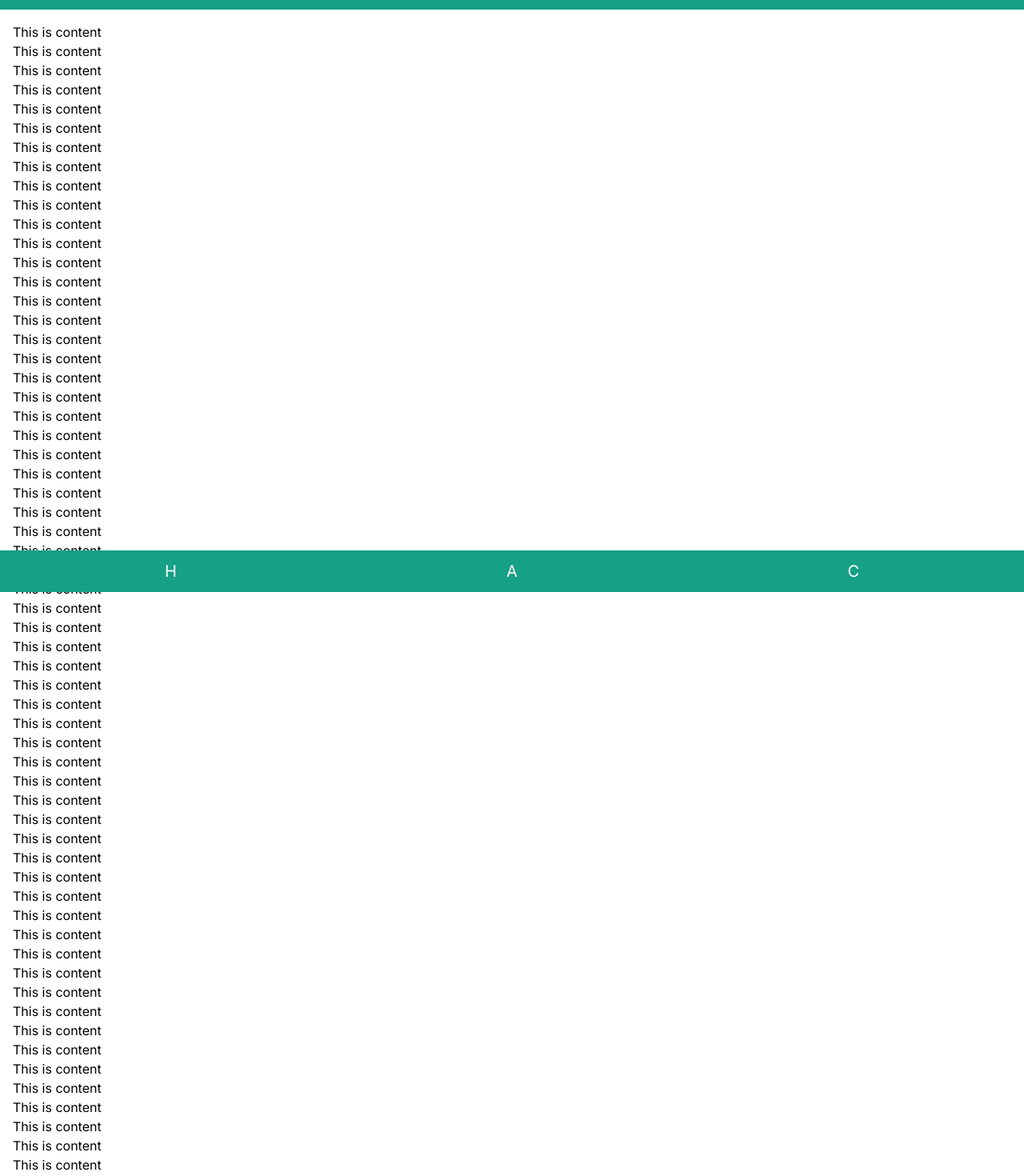
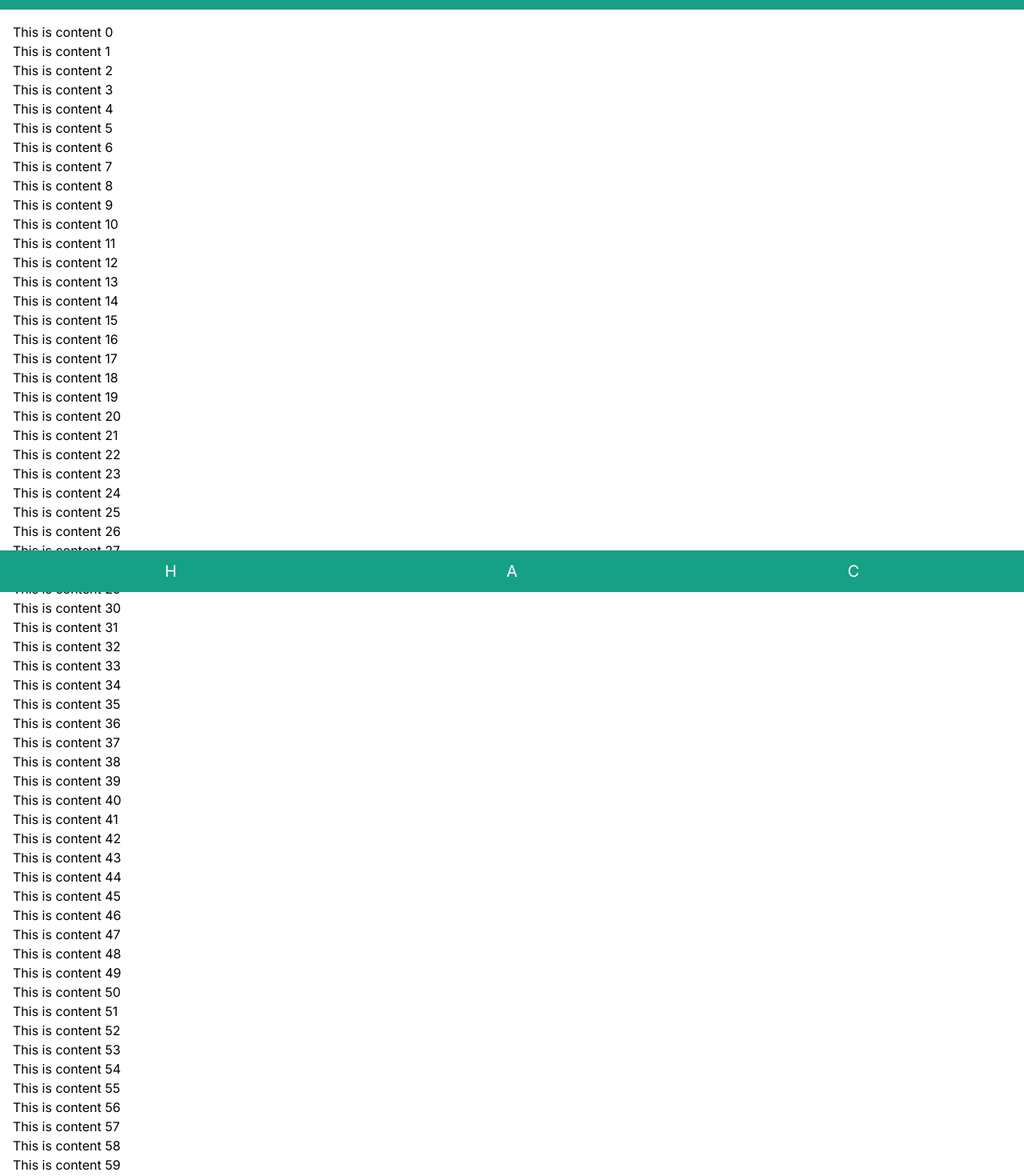
Before and after one commit to RR-Ardhika/murojaah, a Next.js app: page / in a window 1280 px wide. Shown: the part 60-1530 px from the top of the page at 80% size. Built offline with nearby package versions, Linux system fonts and the light colour scheme.

Commit message:
Use function for repeated mockup

```diff
--- a/src/app/page.tsx
+++ b/src/app/page.tsx
@@ -1,66 +1,11 @@
+function repeat() {
+  const items = [];
+  for (let i = 0; i < 60; ++i) {
+    items.push(<p>This is content {i}</p>);
+  }
+  return items;
+}
+
 export default function Home() {
-  return (
-    <div className="mt-[72px] p-4">
-      <p>This is content</p>
-      <p>This is content</p>
-      <p>This is content</p>
-      <p>This is content</p>
-      <p>This is content</p>
-      <p>This is content</p>
-      <p>This is content</p>
-      <p>This is content</p>
-      <p>This is content</p>
-      <p>This is content</p>
-      <p>This is content</p>
-      <p>This is content</p>
-      <p>This is content</p>
-      <p>This is content</p>
-      <p>This is content</p>
-      <p>This is content</p>
-      <p>This is content</p>
-      <p>This is content</p>
-      <p>This is content</p>
-      <p>This is content</p>
-      <p>This is content</p>
-      <p>This is content</p>
-      <p>This is content</p>
-      <p>This is content</p>
-      <p>This is content</p>
-      <p>This is content</p>
-      <p>This is content</p>
-      <p>This is content</p>
-      <p>This is content</p>
-      <p>This is content</p>
-      <p>This is content</p>
-      <p>This is content</p>
-      <p>This is content</p>
-      <p>This is content</p>
-      <p>This is content</p>
-      <p>This is content</p>
-      <p>This is content</p>
-      <p>This is content</p>
-      <p>This is content</p>
-      <p>This is content</p>
-      <p>This is content</p>
-      <p>This is content</p>
-      <p>This is content</p>
-      <p>This is content</p>
-      <p>This is content</p>
-      <p>This is content</p>
-      <p>This is content</p>
-      <p>This is content</p>
-      <p>This is content</p>
-      <p>This is content</p>
-      <p>This is content</p>
-      <p>This is content</p>
-      <p>This is content</p>
-      <p>This is content</p>
-      <p>This is content</p>
-      <p>This is content</p>
-      <p>This is content</p>
-      <p>This is content</p>
-      <p>This is content</p>
-      <p>This is content</p>
-    </div>
-  );
+  return <div className="mt-[72px] p-4">{repeat()}</div>;
 }
```
